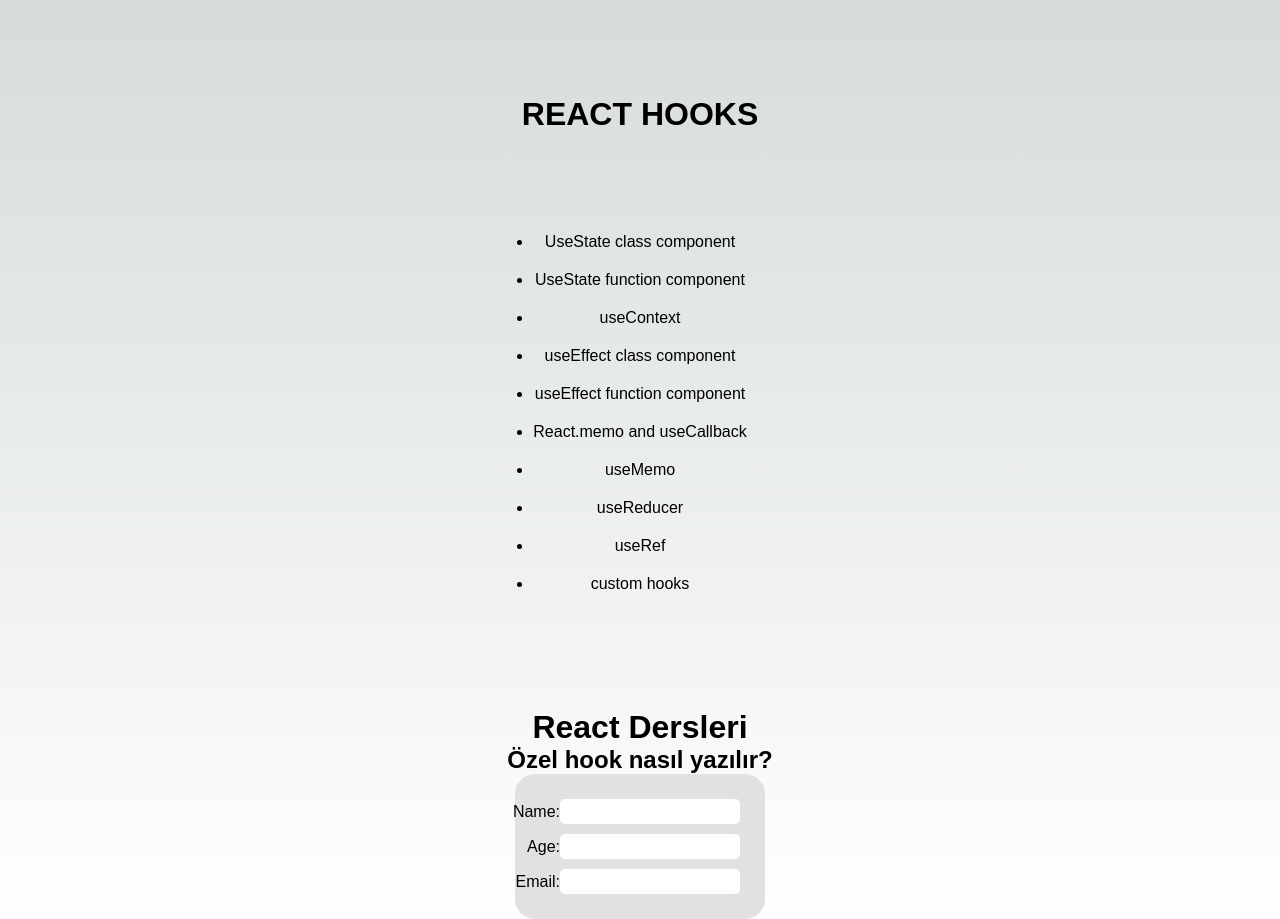
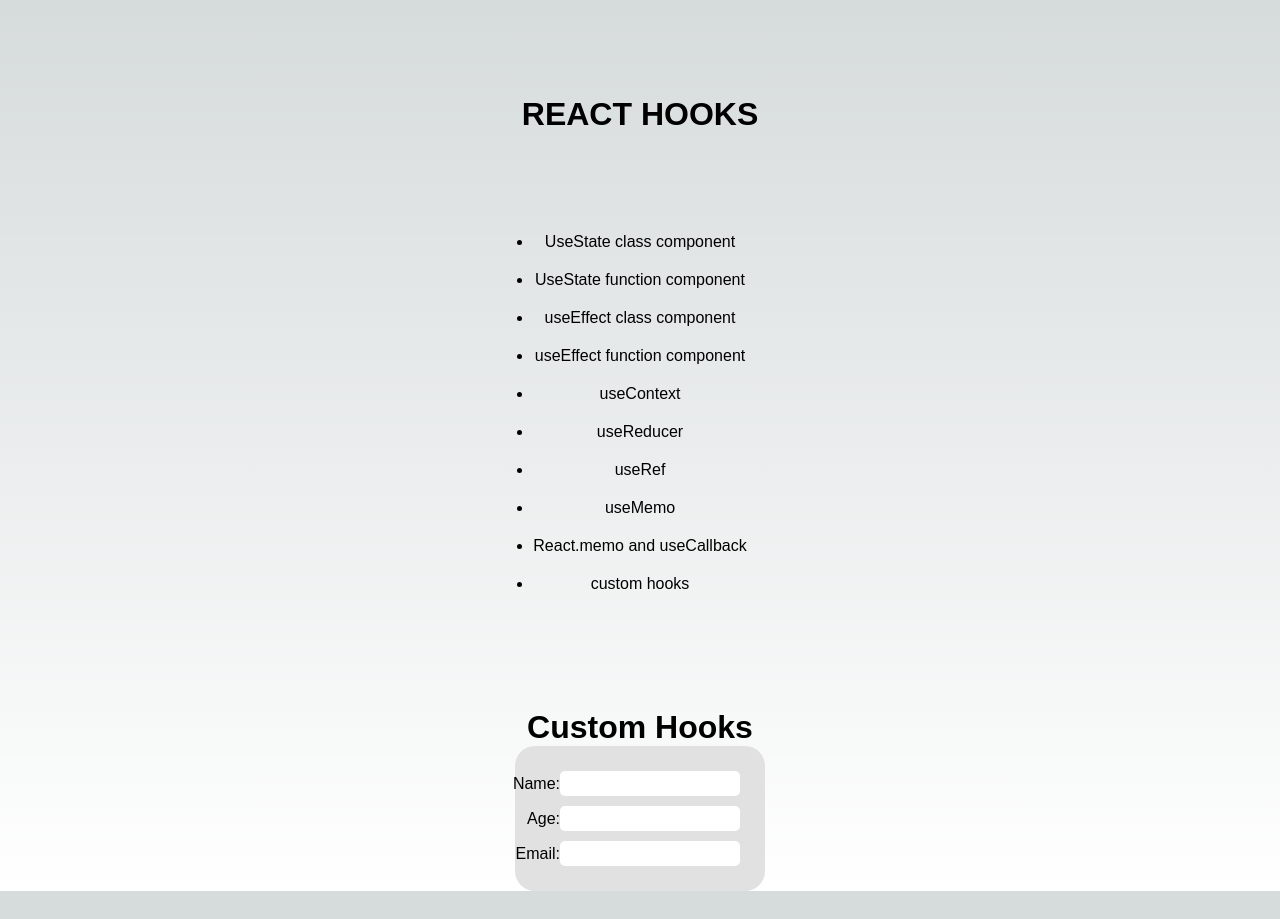
Before and after one commit to Emincinarm13/react_hooks, a Next.js app: page /customHooks in a window 1280 px wide. After the commit the page ends 891 px from the top, so only its background shows below. Built offline with nearby package versions, Linux system fonts and the light colour scheme.

Commit message:
style edited

```diff
--- a/src/app/customHooks/page.jsx
+++ b/src/app/customHooks/page.jsx
@@ -19,8 +19,8 @@ const [inputs,setInputs]=useInput({name:"",age:"",email:""});
     return (
         <div className={styles.App}>
             <Home></Home>
-            <h1>React Dersleri</h1>
-            <h2>Özel hook nasıl yazılır?</h2>
+            <h1>Custom Hooks</h1>
+
 
             { /* prettier-ignore */}
             <form className={styles.form}>
--- a/src/app/page.js
+++ b/src/app/page.js
@@ -13,19 +13,14 @@ export default function Home() {
           <Link href={"/useState/functional"}> UseState function component</Link>
         </li>
         <li className={styles.li}>
-          <Link href={"/useContext"}> useContext</Link>
-        </li>
-        <li className={styles.li}>
           <Link href={"/useEffect/class"}> useEffect class component</Link>
         </li>
         <li className={styles.li}>
           <Link href={"/useEffect/functional"}> useEffect function component</Link>
         </li>
+
         <li className={styles.li}>
-          <Link href={"/reactMemoAndCallback"}> React.memo and useCallback</Link>
-        </li>
-        <li className={styles.li}>
-          <Link href={"/useMemo"}>useMemo</Link>
+          <Link href={"/useContext"}> useContext</Link>
         </li>
         <li className={styles.li}>
           <Link href={"/useReducer"}> useReducer</Link>
@@ -34,8 +29,18 @@ export default function Home() {
           <Link href={"/useRef"}> useRef</Link>
         </li>
         <li className={styles.li}>
+          <Link href={"/useMemo"}>useMemo</Link>
+        </li>
+        <li className={styles.li}>
+          <Link href={"/reactMemoAndCallback"}> React.memo and useCallback</Link>
+        </li>
+        <li className={styles.li}>
           <Link href={"/customHooks"}> custom hooks</Link>
         </li>
+
+
+
+
       </ul>
 
     </main>
--- a/src/app/reactMemoAndCallback/page.jsx
+++ b/src/app/reactMemoAndCallback/page.jsx
@@ -38,7 +38,8 @@ const Products = React.memo(({ products, addToCart }) => {
     return (
         <>
             <Home></Home>
-            <h1>Ürünler</h1>
+            <h1>React.memo and useCallback</h1>
+            <h4>Ürünler</h4>
             <div className={styles.products}>
                 {products.map(({ name, price }) => (
                     <Product key={name} name={name} price={price} addToCart={addToCart} />
--- a/src/app/useContext/page.jsx
+++ b/src/app/useContext/page.jsx
@@ -25,6 +25,7 @@ const UseContext=()=>{
 return (
     <userContext.Provider value={{users,changeColor}}>
         <Home></Home>
+        <h1>useContext</h1>
         <div style={style}>
             <h1>welcome!</h1>
             <UserList ></UserList>
--- a/src/app/useEffect/class/page.jsx
+++ b/src/app/useEffect/class/page.jsx
@@ -39,7 +39,7 @@ class Page extends Component {
         return (
             <div>
                 <Home></Home>
-                <h2>class component</h2>
+                <h2>useEffect class component</h2>
                 <p>counter: {this.state.counter}</p>
                 <button onClick={()=>this.increase()}>increase</button>
             </div>
--- a/src/app/useEffect/functional/page.jsx
+++ b/src/app/useEffect/functional/page.jsx
@@ -31,7 +31,7 @@ const FunctionComponent=()=>{
 
         <div>
             <Home></Home>
-            <h2>funcctional component</h2>
+            <h2>useEffect funcctional component</h2>
             <p>counter: {counter}</p>
             <button onClick={()=>increase()} >increase</button>
         </div>
--- a/src/app/useMemo/page.jsx
+++ b/src/app/useMemo/page.jsx
@@ -34,6 +34,7 @@ const myUseMemo = () => {
     return (
         <div>
             <Home></Home>
+            <h1>useMemo</h1>
             <input type="text" value={text} onChange={handleText} />
             <button type="button" onClick={handleSearch}>
                 Search
--- a/src/app/useReducer/page.jsx
+++ b/src/app/useReducer/page.jsx
@@ -31,6 +31,7 @@ const myReducer= ()=>{
     return(
         <div>
             <Home></Home>
+            <h1>useReducer</h1>
         <button onClick={fetchDog} disabled={loading}>Fetch Dog</button>
             {data &&(
                 <div>
```
